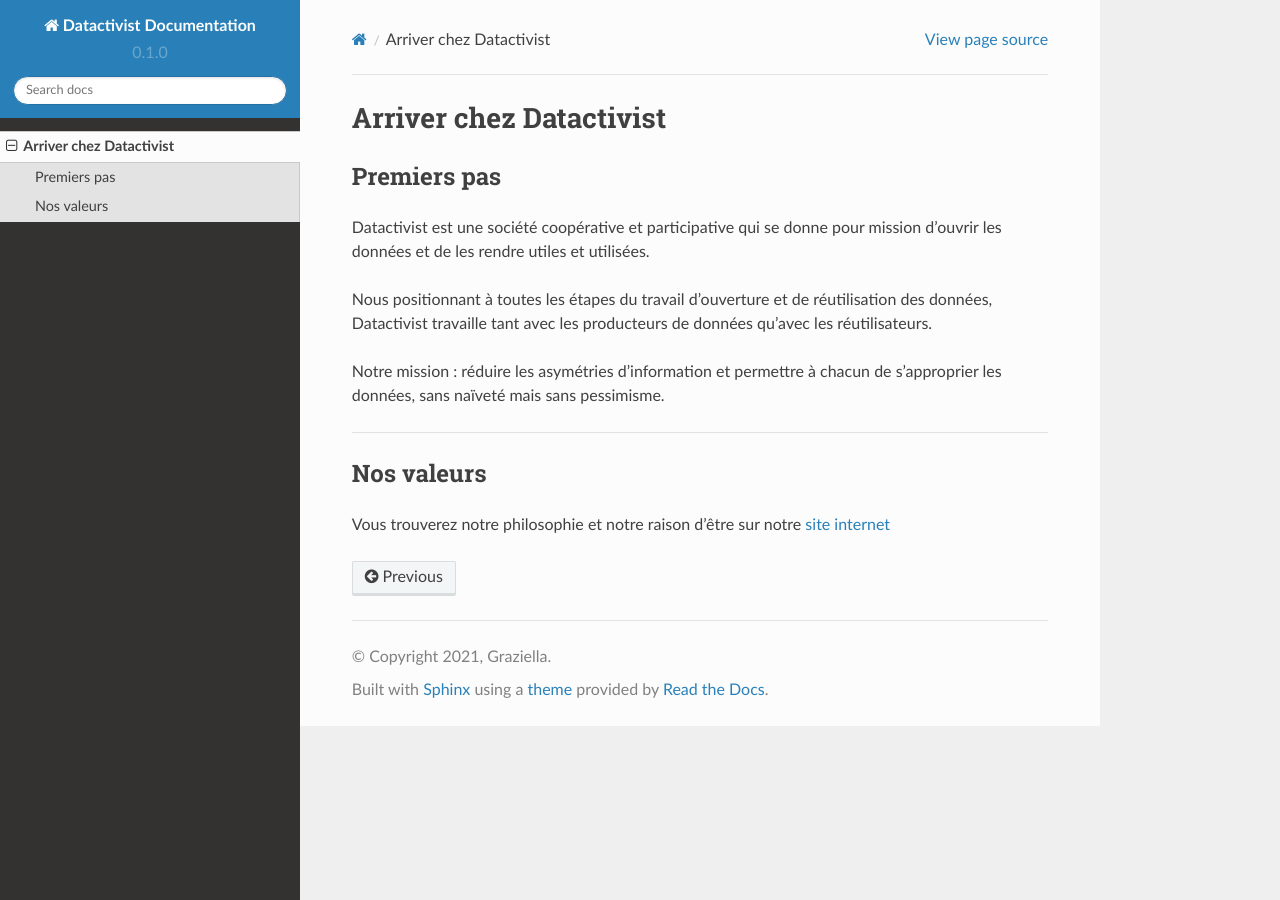
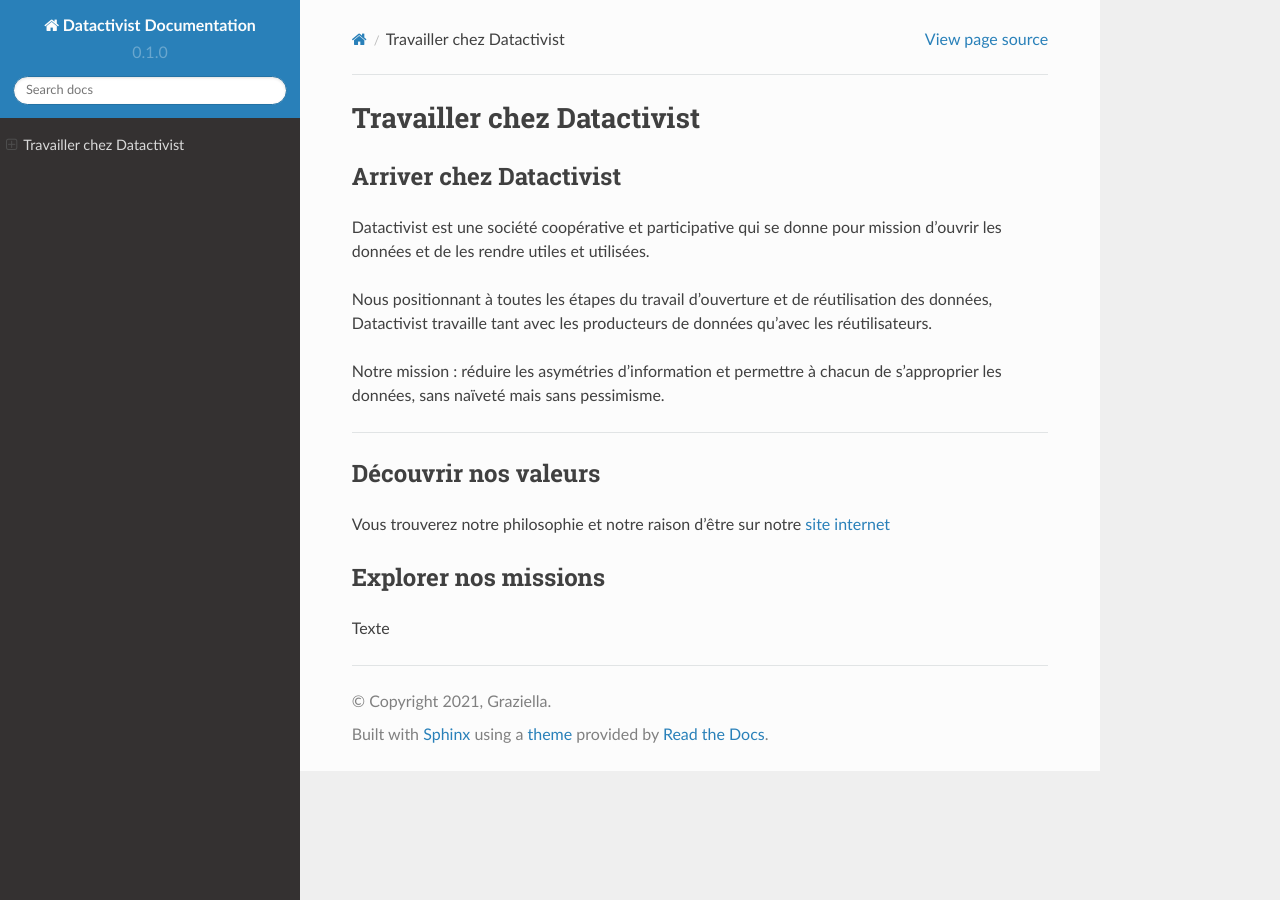
Before and after one commit to datactivist/documentation-datactivist, a Sphinx documentation site: the page built from docs/source/travailler-chez-datactivist.md, in a window 1280 px wide. Built offline with Sphinx 7.4.7 and the Read the Docs theme 2.0.0, drawn with Linux system fonts in a browser that asks for light colours; pages that are not in the unit, such as notebooks, are missing from menus.

Commit message:
Update and rename arriver.md to travailler-chez-datactivist.md

```diff
--- a/docs/source/arriver.md
+++ b/docs/source/travailler-chez-datactivist.md
@@ -1,6 +1,6 @@
-# Arriver chez Datactivist
+# Travailler chez Datactivist
 
-## Premiers pas
+## Arriver chez Datactivist
 
 Datactivist est une société coopérative et participative qui se donne pour mission d’ouvrir les données et de les rendre utiles et utilisées.
 
@@ -10,6 +10,11 @@
 
 ---
 
-## Nos valeurs
+## Découvrir nos valeurs
 
 Vous trouverez notre philosophie et notre raison d'être sur notre [site internet](https://datactivist.coop/fr/a-propos/)
+
+
+## Explorer nos missions
+
+Texte
```
